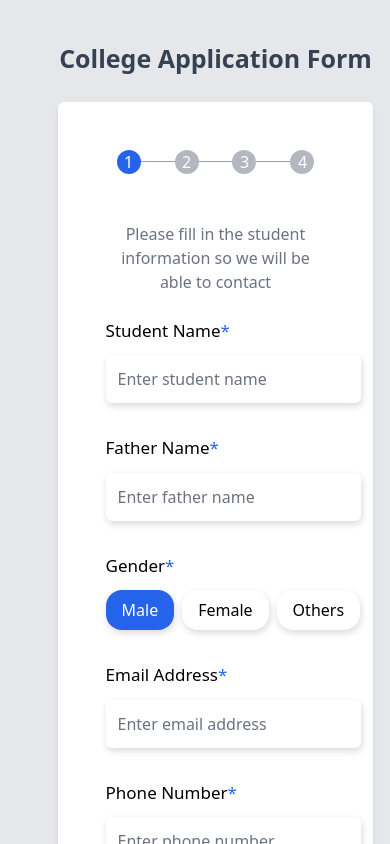
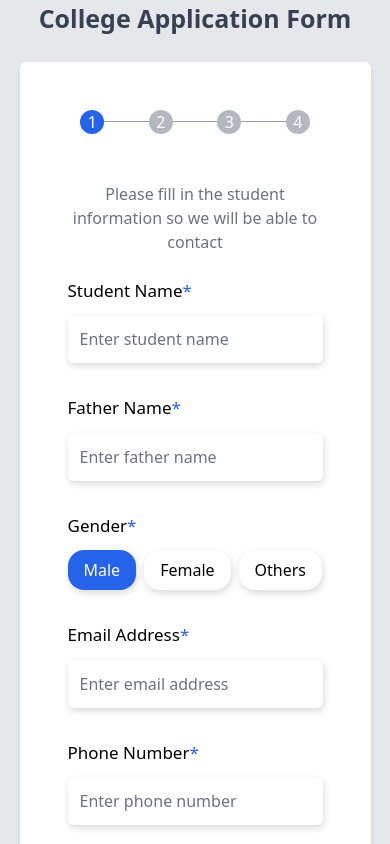
Before and after one commit to RameshBlue/student-application-form, a React (Vite) app: page / in a window 390 px wide. Shown: the top 844 px of the page. Built offline with nearby package versions, Linux system fonts and the light colour scheme.

Commit message:
responsive

```diff
--- a/src/App.jsx
+++ b/src/App.jsx
@@ -41,7 +41,7 @@ function App() {
   }
 
   return (
-    <div className='bg-gray-200 w-full min-h-screen grid place-items-center p-10'>
+    <div className='bg-gray-200 w-full min-h-screen grid place-items-center xs:p-2 md:p-10'>
       <div className='flex flex-col gap-6 max-w-[700px] w-[90%]'>
         {currentPage <=4 && <h1 className='font-semibold text-[25px] md:text-[30px] self-center text-gray-700 text-center'>College Application Form</h1>}
         <div className='flex flex-col items-center bg-white shadow-md rounded-md p-12 w-full overflow-hidden'>
--- a/src/components/PageOne.jsx
+++ b/src/components/PageOne.jsx
@@ -44,7 +44,7 @@ const PageOne = ({ isComplete }) => {
 
     const SelectGender = () => {
         return (
-            <div className='flex gap-2'>
+            <div className='flex gap-2 flex-wrap'>
                 {
                     genderTypes.map((gender, i) => {
                         return (
--- a/src/components/PageThree.jsx
+++ b/src/components/PageThree.jsx
@@ -61,7 +61,7 @@ const PageThree = ({ isComplete }) => {
                     <label className='input-label' htmlFor="course">Course<span>*</span></label>
                     <select className='input cursor-pointer' name='course' value={values.course} onBlur={handleBlur} onChange={handleChange}>
                         {
-                            values.program == "Select" || values.program == "" ? <option value={"select"}>Select</option> :
+                            values.program == "Select" || values.program == "" ? <option value={"select"} className='w-full'>Select</option> :
                                 values.program == "PG" ?
                                     PgCourses.map((pgCourse, i) => {
                                         return (
@@ -70,7 +70,7 @@ const PageThree = ({ isComplete }) => {
                                     }) :
                                     UgCourses.map((ugCourse, i) => {
                                         return (
-                                            <option key={i} value={ugCourse}>{ugCourse}</option>
+                                            <option key={i} value={ugCourse} style={{wordWrap:'break-word'}}>{ugCourse}</option>
                                         )
                                     })
                         }
```
